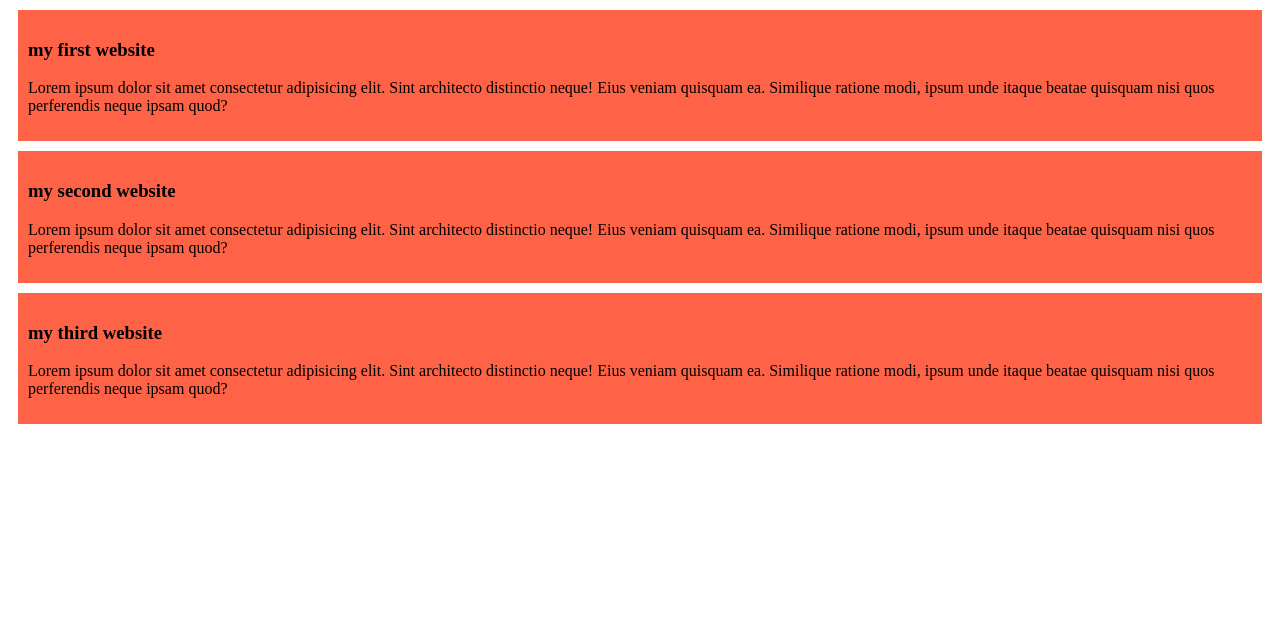
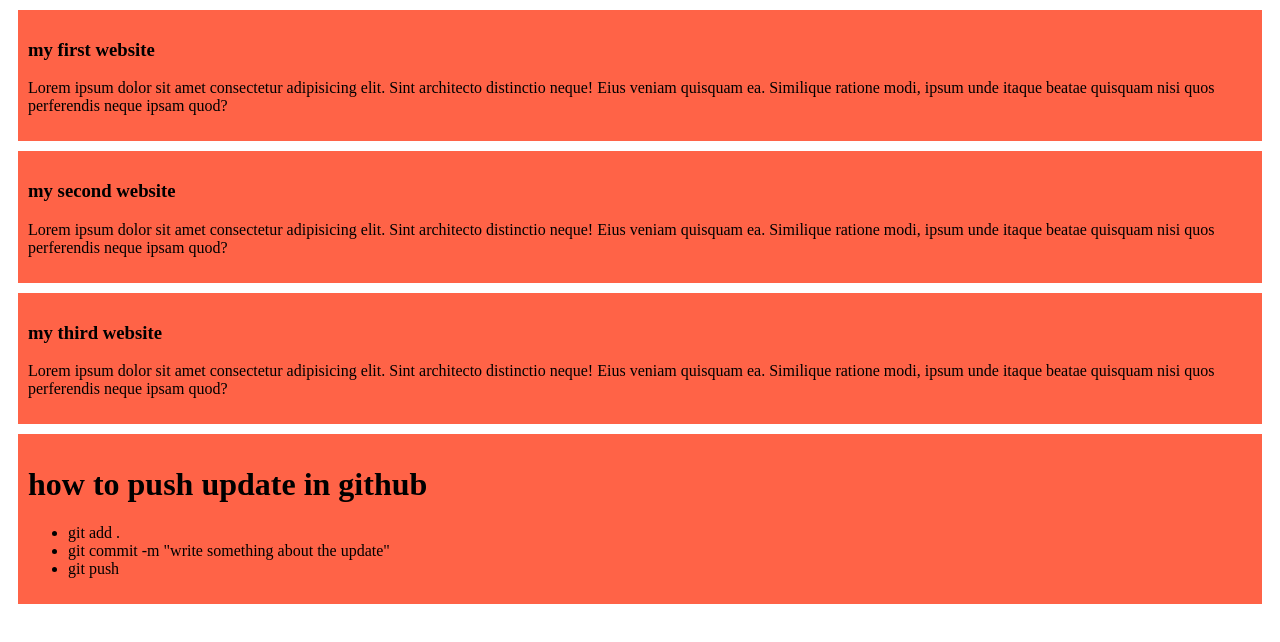
Before and after one commit to Saurav-Das557/my-simple-website, a plain HTML site: page index.html in a window 1280 px wide. Drawn offline with Linux system fonts and the light colour scheme.

Commit message:
added a paragraph about GIT PUSH

```diff
--- a/index.html
+++ b/index.html
@@ -19,6 +19,14 @@
         <h3>my third website</h3>
         <p>Lorem ipsum dolor sit amet consectetur adipisicing elit. Sint architecto distinctio neque! Eius veniam quisquam ea. Similique ratione modi, ipsum unde itaque beatae quisquam nisi quos perferendis neque ipsam quod?</p>
     </div>
+    <div>
+        <h1>how to push update in github</h1>
+        <ul>
+            <li>git add .</li>
+            <li>git commit -m "write something about the update"</li>
+            <li>git push</li>
+        </ul>
+    </div>
 
 </body>
 </html>
```
